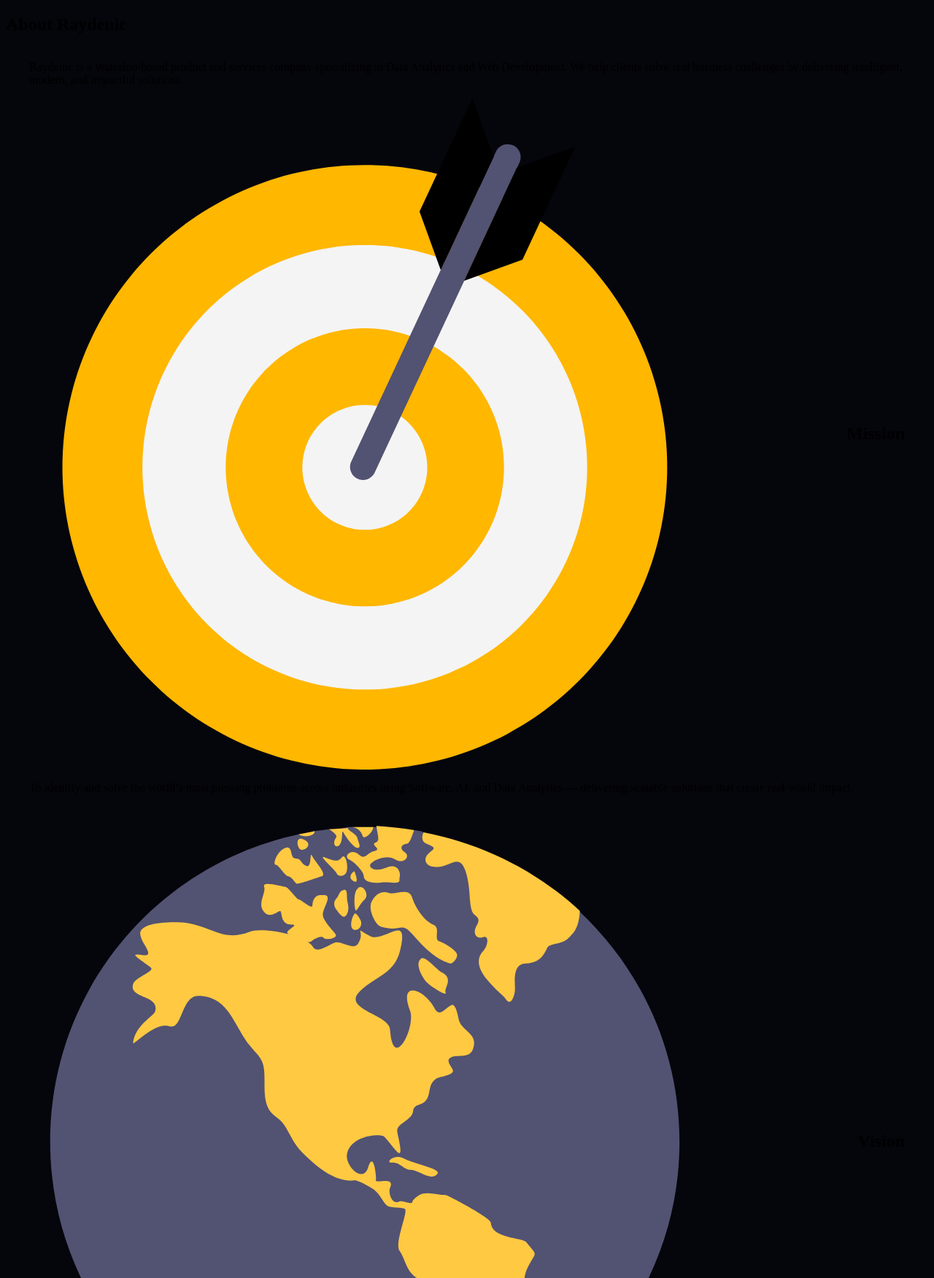
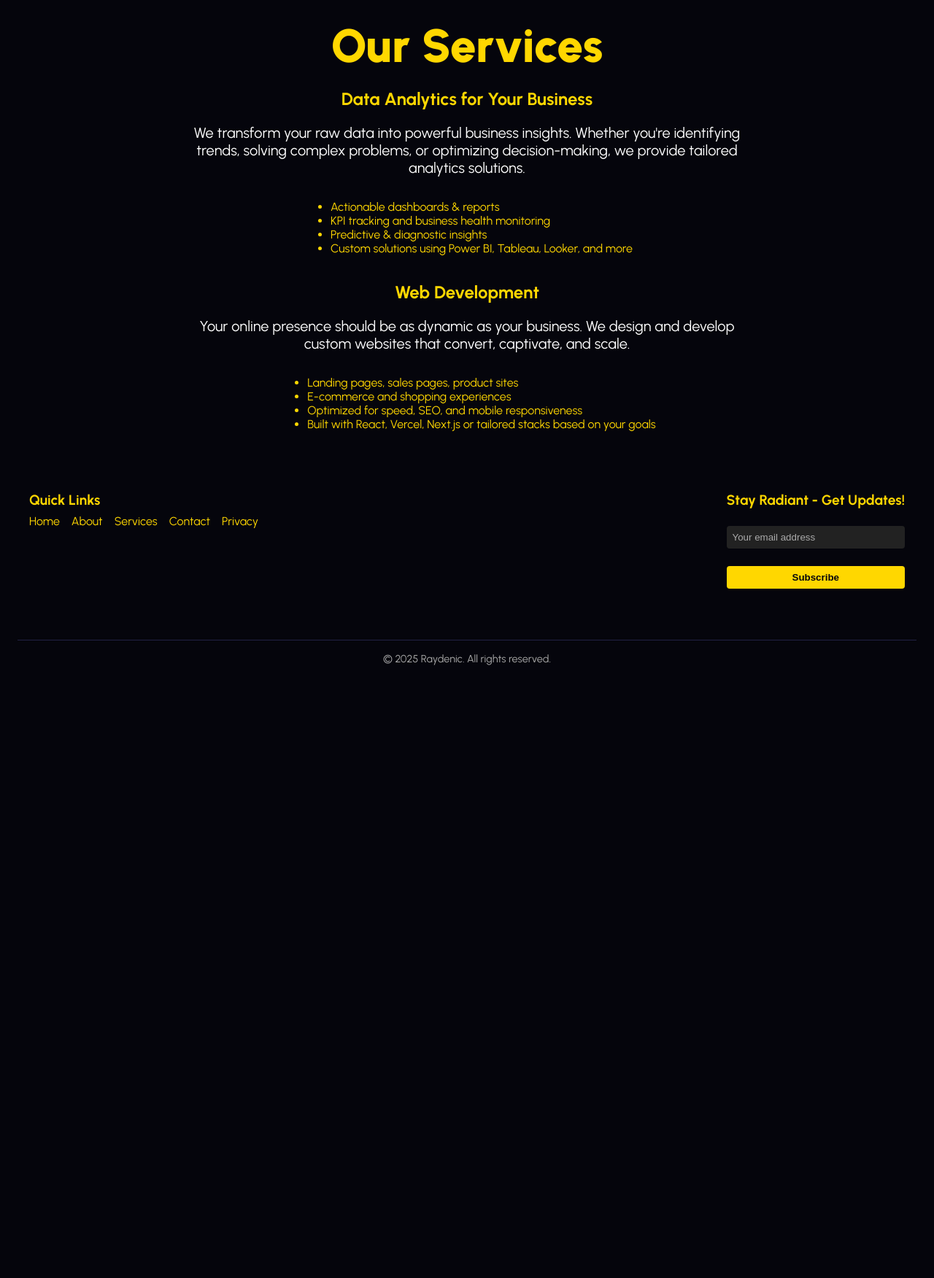
Before and after one commit to Raydenic/Homepage, a Node server app: page /services in a window 1280 px wide. Shown: the part 168-1920 px from the top of the page at 73% size. After the commit the page ends 1080 px from the top, so only its background shows below. Run offline with Node 20, Linux system fonts and the light colour scheme.

Commit message:
Code edits and changes

```diff
--- a/package.json
+++ b/package.json
@@ -8,7 +8,7 @@
     "test": "echo \"Error: no test specified\" && exit 1",
     "start": "node index.js",
     "build": "echo 'No build step needed'",
-    "dev":  "nodemon index.js"
+    "dev": "nodemon index.js"
   },
   "repository": {
     "type": "git",
--- /dev/null
+++ b/public/styles/services.css
@@ -0,0 +1,39 @@
+.first {
+  /* background-color: #1a1a2e; */
+  color: #FFD700; /* gold text */
+  padding: 1rem 20px;
+  font-family: "Urbanist", sans-serif;
+  text-align: center;
+
+}
+
+.first .container {
+  max-width: 800px;
+  margin: 0 auto;
+  display: flex;
+  flex-direction: column;
+  gap: 1rem;
+}
+
+.first h1 {
+  font-weight: 900;
+  font-size: 4rem;
+  margin: 0.5rem;
+}
+
+.first p {
+  font-size: 1.25rem;
+  color: #ffffff;
+  margin: 0;
+}
+
+.container h2 {
+  font-size: 1.5rem;
+  margin-block-start: 0;
+  margin-block-end: 0.83em;
+  font-weight: bold;
+}
+
+.first ul {
+  text-align: left;
+}
--- a/views/services.ejs
+++ b/views/services.ejs
@@ -1,99 +1,45 @@
 <%- include("partials/header.ejs") %>
 
+<link rel="stylesheet" href="/styles/services.css" />
 
 <section class="first">
 
-  <h1>About Raydenic</h1>
-
-  <section class= "container">
-
-  <p>
-    Raydenic is a Waterloo-based product and services company specializing in Data Analytics and Web Development.
-    We help clients solve real business challenges by delivering intelligent, modern, and impactful solutions.
-  </p>
-
-  <img src="/images/target-2.svg" alt="Feature 1 Logo" class="logos" />
-
-  <h2> Mission</h2>
-
-  <p>
-    To identify and solve the world’s most pressing problems across industries using Software, AI, and Data Analytics —
-    delivering scalable solutions that create real-world impact.
-  </p>
-
-  <img src="/images/globe-3.svg" alt="Feature 1 Logo" class="logos" />
-
-  <h2>  Vision</h2>
-
-  <p>
-    To become a trusted B2B partner helping businesses develop and scale their products and services through collaborative innovation.<br>
-    To lead in community-focused innovation, building solutions that support local businesses and consumers —
-    grounded in the needs of today’s people and problems.
-  </p>
-
-    <img src="/images/lightbulb.svg" alt="Feature 1 Logo" class="logos" />
+  <h1>Our Services</h1>
 
 
-  <h2>Core Values</h2>
-  <p>We’re driven by a commitment to both technological excellence and human-centered progress.</p>
+  <h2>Data Analytics for Your Business</h2>
+
+  <section class="container">
+
+  <p>  We transform your raw data into powerful business insights. Whether you're identifying trends, solving complex problems, or optimizing decision-making, we provide tailored analytics solutions.  </p>
+
+  <ul>
+    <li>Actionable dashboards & reports</li>
+    <li>KPI tracking and business health monitoring</li>
+    <li>Predictive & diagnostic insights</li>
+    <li>Custom solutions using Power BI, Tableau, Looker, and more</li>
+  </ul>
+
 
   </section>
 
-  </section>
+ <h2>Web Development</h2>
 
-  <section class="values">
+  <section class="container">
 
-     <div class="container">
+ <p> Your online presence should be as dynamic as your business. We design and develop custom websites that convert, captivate, and scale.   </p>
 
-            <div class="value1">
+  <ul>
+    <li>Landing pages, sales pages, product sites</li>
+    <li>E-commerce and shopping experiences</li>
+    <li>Optimized for speed, SEO, and mobile responsiveness</li>
+    <li>Built with React, Vercel, Next.js or tailored stacks based on your goals</li>
+  </ul>
 
-                <h3>Innovation & Growth</h3>
-                 <ul>
-                 <li>Creativity</li>
-                 <li>Curiosity</li>
-                 <li>Continuous Improvement</li>
-                 <li>Embracing Change</li>
-                </ul>
-
-            </div>
-
-            <div class="value1">
-                <h3>Integrity & Communication</h3>
-                <ul>
-                    <li>Honesty</li>
-                    <li>Transparency</li>
-                    <li>Accountability</li>
-                    <li>Open Communication</li>
-                </ul>
-            </div>
-
-            <div class="value1">
-            <h3>Team & Trust</h3>
-            <ul>
-                <li>Respect</li>
-                <li>Collaboration</li>
-                <li>Teamwork</li>
-                <li>Trustworthiness</li>
-            </ul>
-            </div>
-
-            <div class="value1">
-            <h3>Service Excellence</h3>
-            <ul>
-                <li>Responsiveness</li>
-                <li>Reliability</li>
-                <li>Customer-Centricity</li>
-                <li>Empathy</li>
-                <li>Commitment to Service</li>
-            </ul>
-            </div>
-
-            </div>
 
   </section>
 
-
-
+</section>
 
 
 <%- include("partials/footer.ejs") %>
```
Also changed, not shown: public/styles/about.css (+15 -75 lines), views/about.ejs (+10 -7 lines), views/contact.ejs (+4 -21 lines), views/index.ejs (+5 -5 lines).
